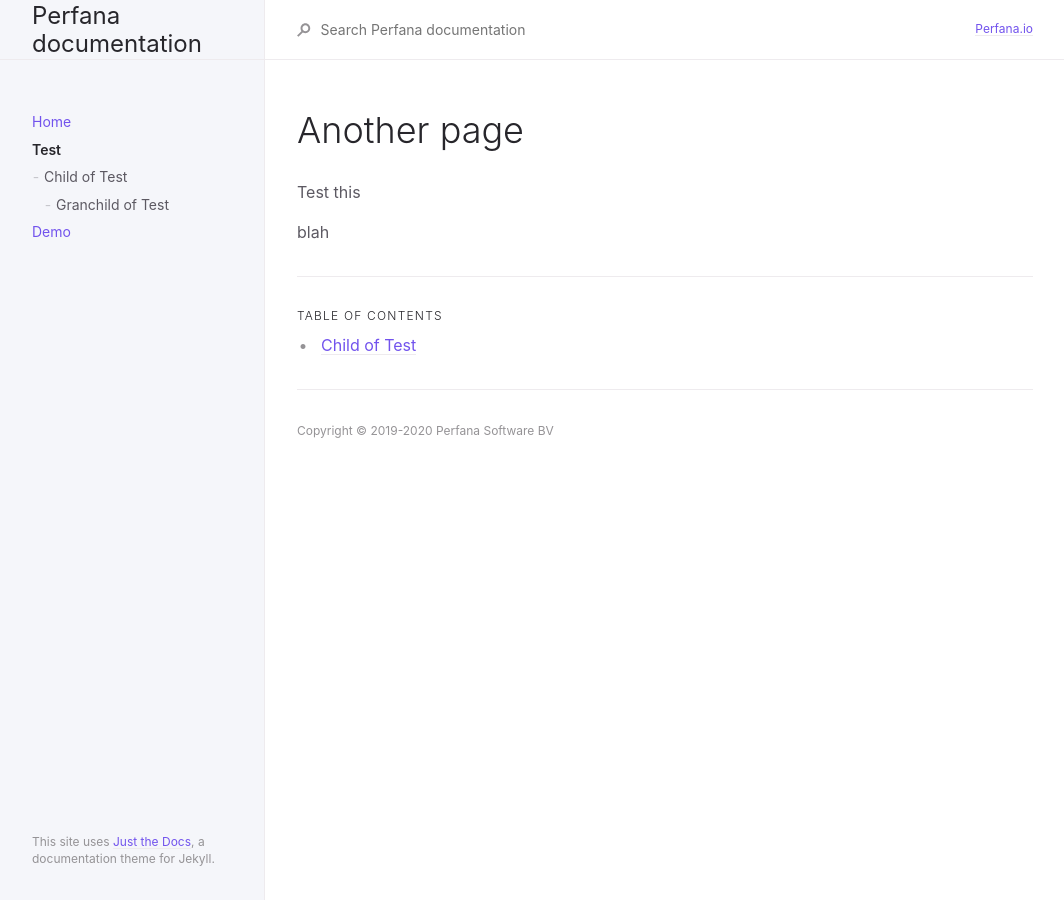
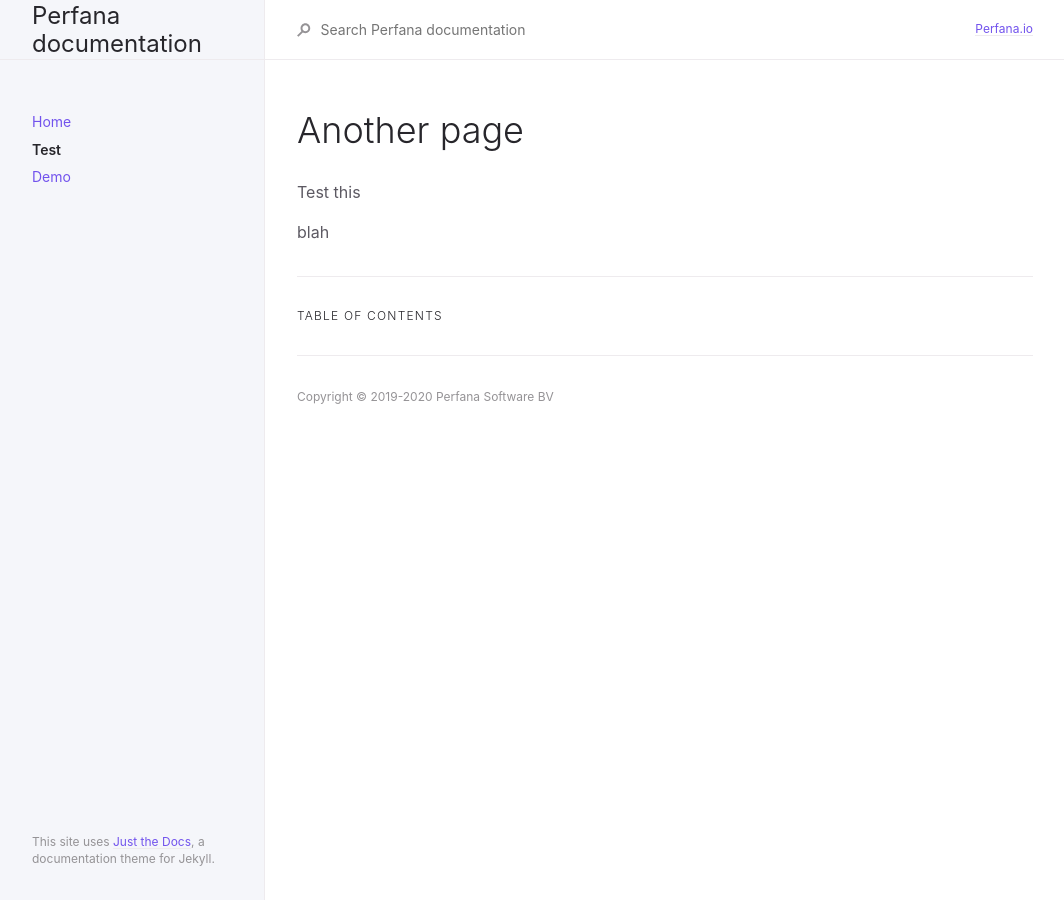
Before and after one commit to perfana/perfana-docs, a Jekyll site: the page built from Another-page.md, in a window 1280 px wide. Shown: the whole page, without its empty margins (107-1171 px from the left). Built offline with Jekyll 4.4.1, drawn with Linux system fonts in a browser that asks for light colours; our own code applies the rules of GitHub Pages for plain Markdown files.

Commit message:
removed sample files

```diff
--- a/test-child.md
+++ /dev/null
@@ -1,10 +0,0 @@
----
-title: Child of Test
-parent: Test
-has_children: true
-nav_order: 1
----
-
-# Child of test
-
-I am a child page.
--- a/test-grand-child.md
+++ /dev/null
@@ -1,8 +0,0 @@
----
-title: Granchild of Test
-parent: Child of Test
-grand_parent: Test
-nav_order: 1
----
-
-# I am a grand child of test
```
Also changed, not shown: index.md (+1 -1 lines).
